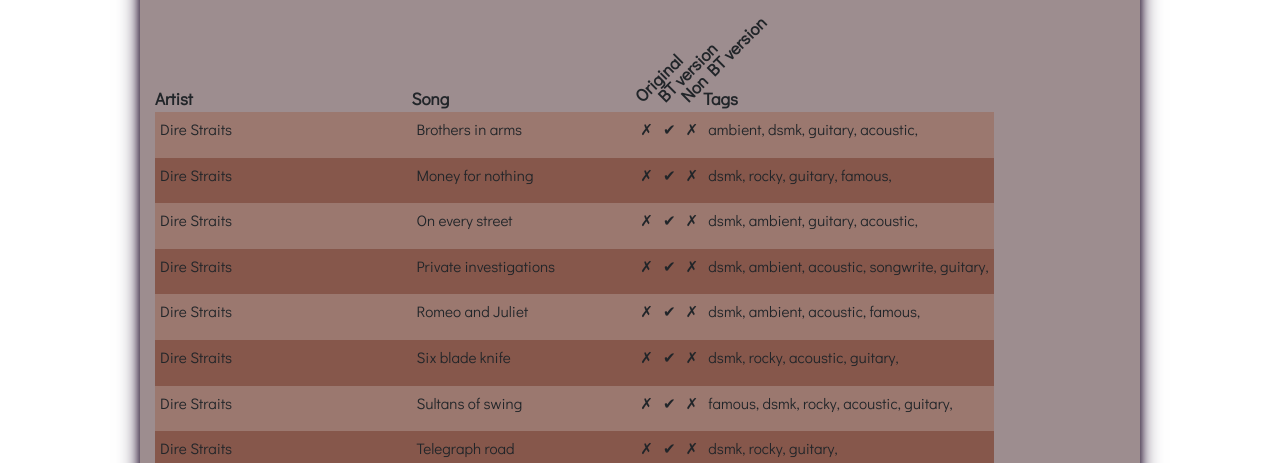
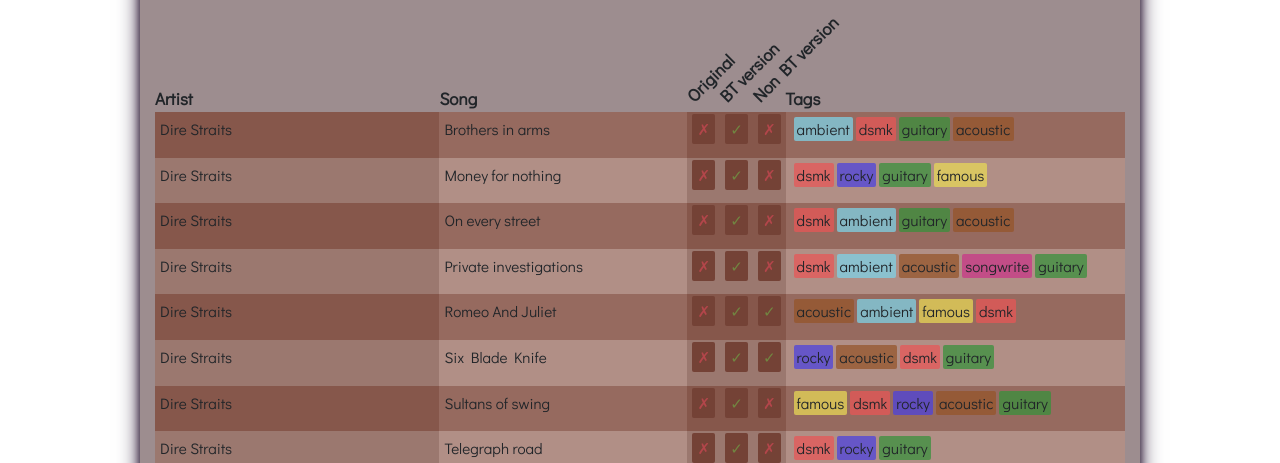
Before and after one commit to silverfield/fhweb, a React app in the folder frontend/: page /#/repertoire in a window 1280 px wide. Shown: the part 337-800 px from the top of the page. Built offline with nearby package versions, Linux system fonts and the light colour scheme.

Commit message:
repe wip 2

```diff
--- a/frontend/package.json
+++ b/frontend/package.json
@@ -34,9 +34,12 @@
   },
   "homepage": "https://github.com/silverfield/fhweb#readme",
   "dependencies": {
+    "rc-tooltip": "^4.0.0-alpha.3",
     "react": "^16.12.0",
     "react-dom": "^16.12.0",
-    "react-router-dom": "^5.1.2"
+    "react-portal-tooltip": "^2.4.7",
+    "react-router-dom": "^5.1.2",
+    "react-tooltip": "^4.0.3"
   },
   "devDependencies": {
     "@babel/core": "^7.6.0",
--- a/frontend/src/components/mains/Repertoire.js
+++ b/frontend/src/components/mains/Repertoire.js
@@ -1,4 +1,68 @@
 import repdata from '../../data/repertoire.json'
+import {htmlDecode} from '../../helpers/combo-helper'
+
+var tagMap = {
+    'ambient': {
+        'full': 'Songs for ambient atmosphere',
+        'color': '#7ed4e9b9'
+    },
+    'dsmk': {
+        'full': 'Dire Straits and Mark Knopfler classics',
+        'color': '#e95656b9'
+    },
+    'guitary': {
+        'full': 'Guitar-focused songs',
+        'color': '#37913ab9'
+    },
+    'famous': {
+        'full': 'Well know and popular songs',
+        'color': '#e9da56b9'
+    },
+    'singing': {
+        'full': 'Songs suitable for vocalists',
+        'color': '#56e9b8b9'
+    },
+    'acoustic': {
+        'full': 'Songs I can play purely acoustic',
+        'color': '#965428b9'
+    },
+    'instrumental': {
+        'full': 'Instrumental songs',
+        'color': '#8f9122b9'
+    },
+    'songwrite': {
+        'full': 'Songwriter type of songs',
+        'color': '#ca3587b9'
+    },
+    'rocky': {
+        'full': 'Loud, booming \& rocky songs',
+        'color': '#4b41dfb9'
+    },
+    'rhythm': {
+        'full': 'Rhythmic songs, suitable for Fri/Sat evening',
+        'color': '#41df41b9'
+    }
+}
+
+function TickCross({
+    yes,
+    name
+}) {
+    var tick = htmlDecode('&#x2713;');
+    var cross = htmlDecode('&#x2717;');
+
+    name = (`${yes ? tick : cross} - ${name}`);
+
+    return <>
+        <span
+            className={`tickcross ${yes ? "tick" : "cross"}`}
+            data-toggle="tooltip"
+            title={name}
+        >
+            {yes ? <>{tick}</> : <>{cross}</>}
+        </span>
+    </>
+}
 
 function Item({
     interpret,
@@ -16,16 +80,27 @@
                 {name}
             </td>
             <td className="repe-orig">
-                {name === 'Fero Hajnovic' ? <>&#10004;</> : <>&#10007;</>}
+                <TickCross yes={name === 'Fero Hajnovic'} name="Original" />
             </td>
             <td className="repe-bt">
-                {bt ? <>&#10004;</> : <>&#10007;</>}
+                <TickCross yes={bt} name="Backing track version" />
             </td>
             <td className="repe-nbt">
-                {nbt ? <>&#10004;</> : <>&#10007;</>}
+                <TickCross yes={nbt} name="Non-backing track version" />
             </td>
             <td className="repe-tags">
-                {tags.map((value) => <><span className="repe-tag">{value}</span>, </>)}
+                {tags.map((value, i) => {
+                    return <>
+                        <span
+                            className="repe-tag"
+                            data-toggle="tooltip"
+                            title={tagMap[value]['full']}
+                            style={{'background-color': tagMap[value]['color']}}
+                        >
+                            {value}
+                        </span>
+                    </>
+                })}
             </td>
         </tr>
     </>
@@ -39,6 +114,7 @@
     return (
         <>
             <table className="repertoire-tbl">
+                <thead>
                 <tr>
                     <th><div><span>Artist</span></div></th>
                     <th><div><span>Song</span></div></th>
@@ -47,13 +123,17 @@
                     <th className="rotate"><div><span>Non BT version</span></div></th>
                     <th><div><span>Tags</span></div></th>
                 </tr>
+                </thead>
+                <tbody>
                 {repdata.map((item) => <Item
+                    key={item['name'] + item['interpret']}
                     interpret={item['interpret']}
                     name={item['name']}
                     bt={item['bt']}
                     nbt={item['nbt']}
                     tags={item['tags']}
                 ></Item>)}
+                </tbody>
             </table>
         </>
     );
--- a/frontend/src/css/_small-default.scss
+++ b/frontend/src/css/_small-default.scss
@@ -330,6 +330,8 @@
 }
 
 .repertoire-tbl {
+    width: 100%;
+
     th {
         height: 100px;
         font-size: 0.9em;
@@ -362,12 +364,62 @@
     }
 
     &:nth-child(odd) {
-        background-color: $color-inco-strong;
+        td:nth-child(1) {
+            background-color: $color-inco-strong;
+        }
+
+        td:nth-child(6) {
+            background-color: $color-inco-medstrong;
+        }
+
+        td:nth-child(2) {
+            background-color: $color-inco-medstrong;
+        }
+
+        td:nth-child(n+3):nth-child(-n+5) {
+            background-color: $color-inco-strong;
+        }
     }
 
     &:nth-child(even) {
-        background-color: $color-inco-medium;
+        td:nth-child(1) {
+            background-color: $color-inco-medium;
+        }
+
+        td:nth-child(6) {
+            background-color: $color-inco-medlight;
+        }
+
+        td:nth-child(2) {
+            background-color: $color-inco-medlight;
+        }
+
+        td:nth-child(n+3):nth-child(-n+5) {
+            background-color: $color-inco-medium;
+        }
     }
+}
+
+.tickcross {
+    background-color: $color-inco-strongest;
+    border-radius: 2px;
+    font-weight: 800;
+    padding: 5px;
+
+    &.tick {
+        color: #6fda4f71;
+    }
+
+    &.cross {
+        color: #e2485a93;
+    }
+}
+
+.repe-tag {
+    border-radius: 2px;
+    padding: 2px 3px;
+    background-color: #1d1a1a48;
+    margin-left: 3px;
 }
 
 /* ------------------------------------------------------------ */
--- a/frontend/src/css/_variables.scss
+++ b/frontend/src/css/_variables.scss
@@ -9,7 +9,9 @@
 $color-dark-strong: #331f3b;
 
 $color-inco-light: #9d8d8f;
+$color-inco-medlight: #b18f86;
 $color-inco-medium: #9b786f;
+$color-inco-medstrong: #966a5f;
 $color-inco-strong: #86574b;
 $color-inco-strongest: #744236;
 
--- a/frontend/src/data/repertoire.json
+++ b/frontend/src/data/repertoire.json
@@ -50,25 +50,25 @@
     },
     {
         "interpret": "Dire Straits",
-        "name": "Romeo and Juliet",
+        "name": "Romeo And Juliet",
         "bt": true,
-        "nbt": false,
+        "nbt": true,
         "tags": [
-            "dsmk",
+            "acoustic",
             "ambient",
-            "acoustic",
-            "famous"
+            "famous",
+            "dsmk"
         ]
     },
     {
         "interpret": "Dire Straits",
-        "name": "Six blade knife",
+        "name": "Six Blade Knife",
         "bt": true,
-        "nbt": false,
+        "nbt": true,
         "tags": [
-            "dsmk",
             "rocky",
             "acoustic",
+            "dsmk",
             "guitary"
         ]
     },
@@ -109,13 +109,13 @@
     },
     {
         "interpret": "Dire Straits",
-        "name": "Where do you think you're going",
+        "name": "Where Do You Think You're Going",
         "bt": true,
-        "nbt": false,
+        "nbt": true,
         "tags": [
             "rocky",
+            "ambient",
             "acoustic",
-            "ambient",
             "guitary"
         ]
     },
@@ -123,12 +123,12 @@
         "interpret": "Eric Clapton",
         "name": "Layla",
         "bt": true,
-        "nbt": false,
+        "nbt": true,
         "tags": [
+            "ambient",
+            "acoustic",
             "famous",
             "rhythm",
-            "acoustic",
-            "ambient",
             "guitary"
         ]
     },
@@ -321,21 +321,21 @@
         "interpret": "Mark Knopfler",
         "name": "Golden Heart",
         "bt": true,
-        "nbt": false,
+        "nbt": true,
         "tags": [
+            "acoustic",
             "ambient",
-            "guitary",
-            "acoustic"
+            "guitary"
         ]
     },
     {
         "interpret": "Mark Knopfler",
-        "name": "Heart full of holes",
+        "name": "Heart Full Of Holes",
         "bt": true,
-        "nbt": false,
+        "nbt": true,
         "tags": [
-            "ambient",
-            "acoustic"
+            "acoustic",
+            "ambient"
         ]
     },
     {
@@ -386,11 +386,11 @@
         "interpret": "Mark Knopfler",
         "name": "Sailing to Philadelphia",
         "bt": true,
-        "nbt": false,
+        "nbt": true,
         "tags": [
+            "acoustic",
             "ambient",
-            "guitary",
-            "acoustic"
+            "guitary"
         ]
     },
     {
@@ -509,27 +509,6 @@
     },
     {
         "interpret": "Dire Straits",
-        "name": "Romeo And Juliet",
-        "bt": false,
-        "nbt": true,
-        "tags": []
-    },
-    {
-        "interpret": "Dire Straits",
-        "name": "Six Blade Knife",
-        "bt": false,
-        "nbt": true,
-        "tags": []
-    },
-    {
-        "interpret": "Dire Straits",
-        "name": "Where Do You Think You're Going",
-        "bt": false,
-        "nbt": true,
-        "tags": []
-    },
-    {
-        "interpret": "Dire Straits",
         "name": "You And Your Friend",
         "bt": false,
         "nbt": true,
@@ -570,19 +549,6 @@
             "famous",
             "rhythm",
             "singing"
-        ]
-    },
-    {
-        "interpret": "Eric Clapton",
-        "name": "Layla",
-        "bt": true,
-        "nbt": true,
-        "tags": [
-            "rhythm",
-            "famous",
-            "guitary",
-            "ambient",
-            "acoustic"
         ]
     },
     {
@@ -809,24 +775,6 @@
     },
     {
         "interpret": "Mark Knopfler",
-        "name": "Golden Heart",
-        "bt": true,
-        "nbt": true,
-        "tags": [
-            "guitary",
-            "ambient",
-            "acoustic"
-        ]
-    },
-    {
-        "interpret": "Mark Knopfler",
-        "name": "Heart Full Of Holes",
-        "bt": false,
-        "nbt": true,
-        "tags": []
-    },
-    {
-        "interpret": "Mark Knopfler",
         "name": "Heart of oak",
         "bt": false,
         "nbt": true,
@@ -890,17 +838,6 @@
             "ambient",
             "acoustic",
             "songwrite"
-        ]
-    },
-    {
-        "interpret": "Mark Knopfler",
-        "name": "Sailing to Philadelphia",
-        "bt": true,
-        "nbt": true,
-        "tags": [
-            "guitary",
-            "ambient",
-            "acoustic"
         ]
     },
     {
--- a/frontend/src/helpers/combo-helper.js
+++ b/frontend/src/helpers/combo-helper.js
@@ -12,3 +12,14 @@
         </div>
     </>
 }
+
+export function randomId() {
+    return 'a' + Math.random().toString(36).substr(2, 9);
+};
+
+
+export function htmlDecode(input){
+    var e = document.createElement('div');
+    e.innerHTML = input;
+    return e.childNodes.length === 0 ? "" : e.childNodes[0].nodeValue;
+}
--- a/frontend/src/index.html
+++ b/frontend/src/index.html
@@ -33,3 +33,8 @@
 </html>
 
 <script src="main_bundle.js"></script>
+<script>
+    $(document).ready(function(){
+        $('[data-toggle="tooltip"]').tooltip();
+    });
+</script>
```
Also changed, not shown: frontend/src/components/Repertoire.js (deleted, +0 -9 lines), 1 other file.
